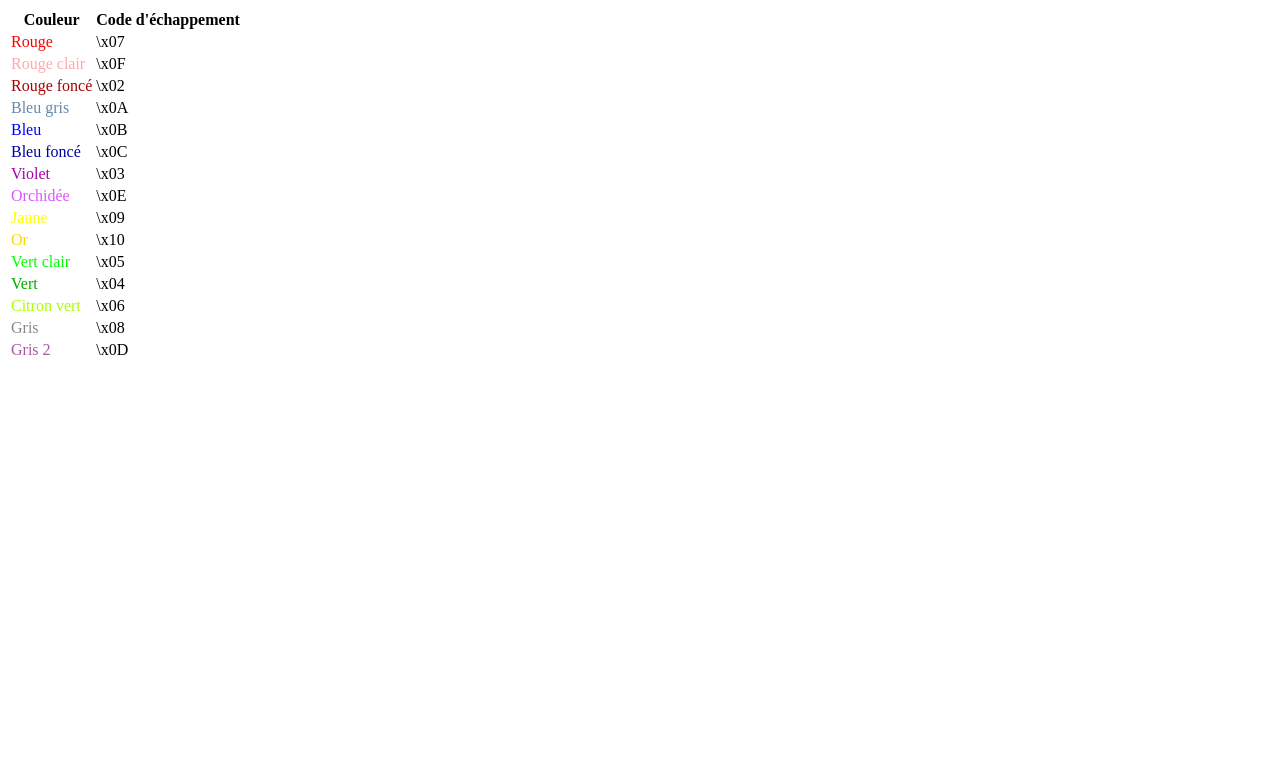
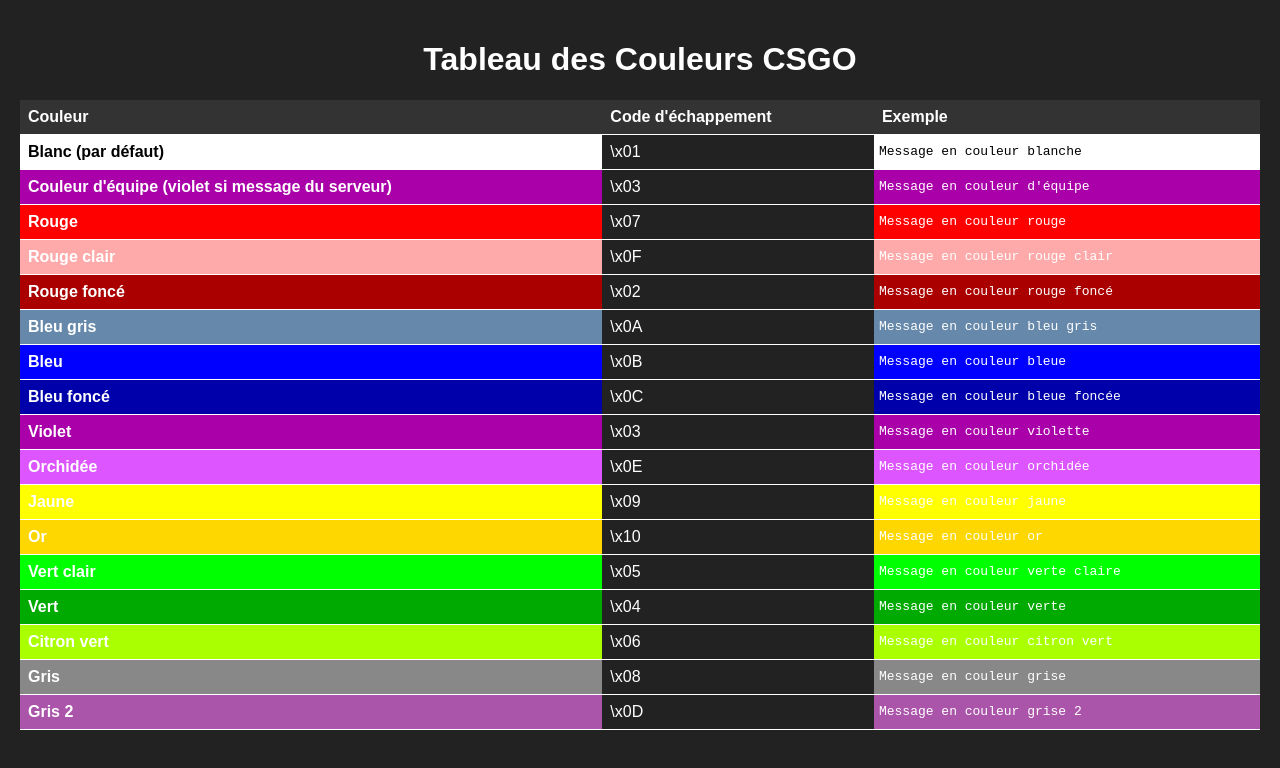
Before and after one commit to RonanLOUARN/colours, a plain HTML site: page index.html in a window 1280 px wide. Drawn offline with Linux system fonts and the light colour scheme.

Commit message:
Update index.html

```diff
--- a/index.html
+++ b/index.html
@@ -1,66 +1,208 @@
+<!DOCTYPE html>
+<html>
+<head>
+  <title>Tableau des Couleurs CSGO</title>
+  <style>
+    body {
+      background-color: #222222;
+      color: #FFFFFF;
+      font-family: Arial, sans-serif;
+      margin: 0;
+      padding: 20px;
+    }
+
+    h1 {
+      text-align: center;
+    }
+
+    table {
+      border-collapse: collapse;
+      width: 100%;
+      margin-top: 20px;
+    }
+
+    th, td {
+      padding: 8px;
+      text-align: left;
+      border-bottom: 1px solid #FFFFFF;
+    }
+
+    th {
+      background-color: #333333;
+    }
+
+    td.color {
+      font-weight: bold;
+    }
+
+    td.sample {
+      font-family: monospace;
+      padding: 5px;
+    }
+
+    .default {
+      background-color: #FFFFFF;
+      color: #000000;
+    }
+
+    .teamcolour {
+      background-color: #AA00AA;
+    }
+
+    .red {
+      background-color: #FF0000;
+    }
+
+    .lightred {
+      background-color: #FFAAAA;
+    }
+
+    .darkred {
+      background-color: #AA0000;
+    }
+
+    .bluegrey {
+      background-color: #6688AA;
+    }
+
+    .blue {
+      background-color: #0000FF;
+    }
+
+    .darkblue {
+      background-color: #0000AA;
+    }
+
+    .purple {
+      background-color: #AA00AA;
+    }
+
+    .orchid {
+      background-color: #DD55FF;
+    }
+
+    .yellow {
+      background-color: #FFFF00;
+    }
+
+    .gold {
+      background-color: #FFD700;
+    }
+
+    .lightgreen {
+      background-color: #00FF00;
+    }
+
+    .green {
+      background-color: #00AA00;
+    }
+
+    .lime {
+      background-color: #AAFF00;
+    }
+
+    .grey {
+      background-color: #888888;
+    }
+
+    .grey2 {
+      background-color: #AA55AA;
+    }
+  </style>
+</head>
+<body>
+  <h1>Tableau des Couleurs CSGO</h1>
   <table>
     <tr>
       <th>Couleur</th>
       <th>Code d'échappement</th>
+      <th>Exemple</th>
     </tr>
     <tr>
-    <td style="color: #FF0000;">Rouge</td>
-    <td>\x07</td>
+      <td class="color default">Blanc (par défaut)</td>
+      <td>\x01</td>
+      <td class="sample default">Message en couleur blanche</td>
     </tr>
     <tr>
-    <td style="color: #FFAAAA;">Rouge clair</td>
-    <td>\x0F</td>
+      <td class="color teamcolour">Couleur d'équipe (violet si message du serveur)</td>
+      <td>\x03</td>
+      <td class="sample teamcolour">Message en couleur d'équipe</td>
     </tr>
     <tr>
-    <td style="color: #AA0000;">Rouge foncé</td>
-    <td>\x02</td>
+      <td class="color red">Rouge</td>
+      <td>\x07</td>
+      <td class="sample red">Message en couleur rouge</td>
     </tr>
     <tr>
-    <td style="color: #6688AA;">Bleu gris</td>
-    <td>\x0A</td>
+      <td class="color lightred">Rouge clair</td>
+      <td>\x0F</td>
+      <td class="sample lightred">Message en couleur rouge clair</td>
     </tr>
     <tr>
-    <td style="color: #0000FF;">Bleu</td>
-    <td>\x0B</td>
+      <td class="color darkred">Rouge foncé</td>
+      <td>\x02</td>
+      <td class="sample darkred">Message en couleur rouge foncé</td>
     </tr>
     <tr>
-    <td style="color: #0000AA;">Bleu foncé</td>
-    <td>\x0C</td>
+      <td class="color bluegrey">Bleu gris</td>
+      <td>\x0A</td>
+      <td class="sample bluegrey">Message en couleur bleu gris</td>
     </tr>
     <tr>
-    <td style="color: #AA00AA;">Violet</td>
-    <td>\x03</td>
+      <td class="color blue">Bleu</td>
+      <td>\x0B</td>
+      <td class="sample blue">Message en couleur bleue</td>
     </tr>
     <tr>
-    <td style="color: #DD55FF;">Orchidée</td>
-    <td>\x0E</td>
+      <td class="color darkblue">Bleu foncé</td>
+      <td>\x0C</td>
+      <td class="sample darkblue">Message en couleur bleue foncée</td>
     </tr>
     <tr>
-    <td style="color: #FFFF00;">Jaune</td>
-    <td>\x09</td>
+      <td class="color purple">Violet</td>
+      <td>\x03</td>
+      <td class="sample purple">Message en couleur violette</td>
     </tr>
     <tr>
-    <td style="color: #FFD700;">Or</td>
-    <td>\x10</td>
+      <td class="color orchid">Orchidée</td>
+      <td>\x0E</td>
+      <td class="sample orchid">Message en couleur orchidée</td>
     </tr>
     <tr>
-    <td style="color: #00FF00;">Vert clair</td>
-    <td>\x05</td>
+      <td class="color yellow">Jaune</td>
+      <td>\x09</td>
+      <td class="sample yellow">Message en couleur jaune</td>
     </tr>
     <tr>
-    <td style="color: #00AA00;">Vert</td>
-    <td>\x04</td>
+      <td class="color gold">Or</td>
+      <td>\x10</td>
+      <td class="sample gold">Message en couleur or</td>
     </tr>
     <tr>
-    <td style="color: #AAFF00;">Citron vert</td>
-    <td>\x06</td>
+      <td class="color lightgreen">Vert clair</td>
+      <td>\x05</td>
+      <td class="sample lightgreen">Message en couleur verte claire</td>
     </tr>
     <tr>
-    <td style="color: #888888;">Gris</td>
-    <td>\x08</td>
+      <td class="color green">Vert</td>
+      <td>\x04</td>
+      <td class="sample green">Message en couleur verte</td>
     </tr>
     <tr>
-    <td style="color: #AA55AA;">Gris 2</td>
+      <td class="color lime">Citron vert</td>
+      <td>\x06</td>
+      <td class="sample lime">Message en couleur citron vert</td>
+    </tr>
+    <tr>
+      <td class="color grey">Gris</td>
+      <td>\x08</td>
+      <td class="sample grey">Message en couleur grise</td>
+    </tr>
+    <tr>
+      <td class="color grey2">Gris 2</td>
       <td>\x0D</td>
+      <td class="sample grey2">Message en couleur grise 2</td>
     </tr>
   </table>
+</body>
+</html>
```
Lines whose indentation alone changed are shown as unchanged.
